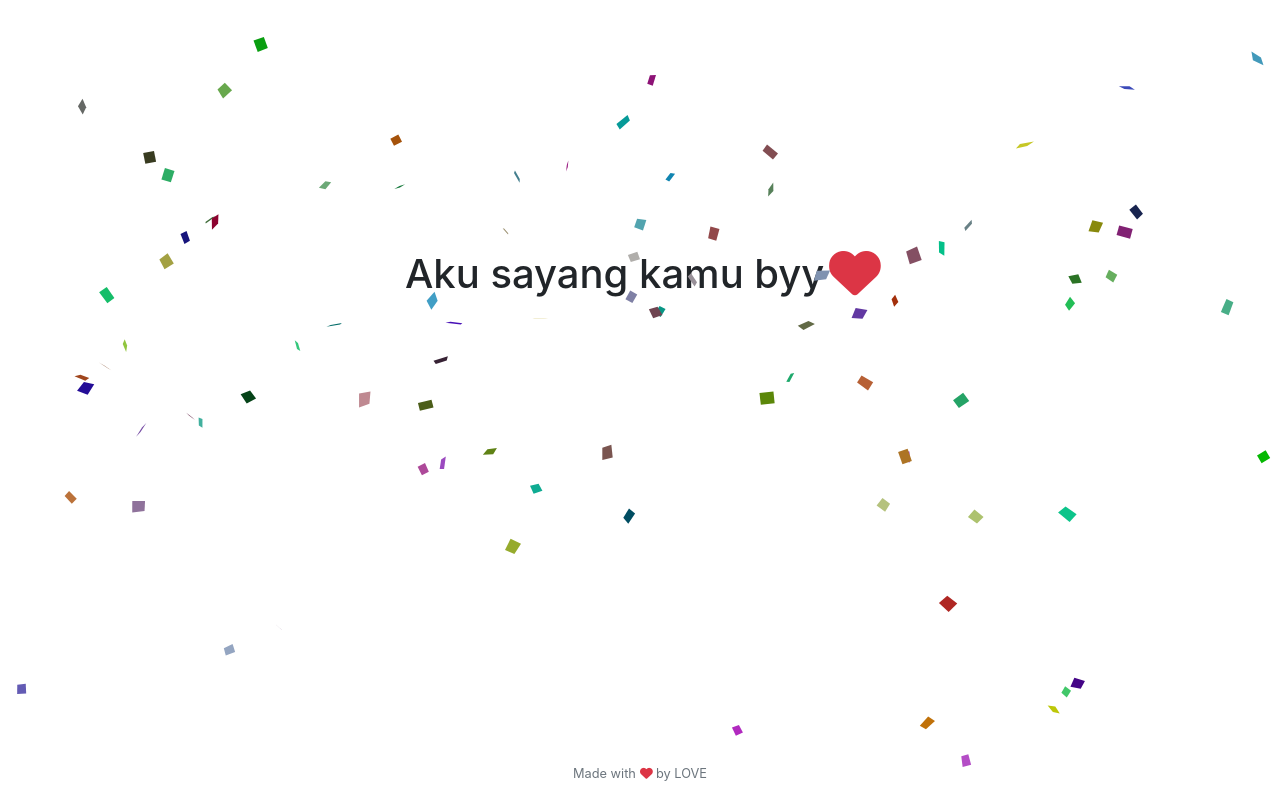
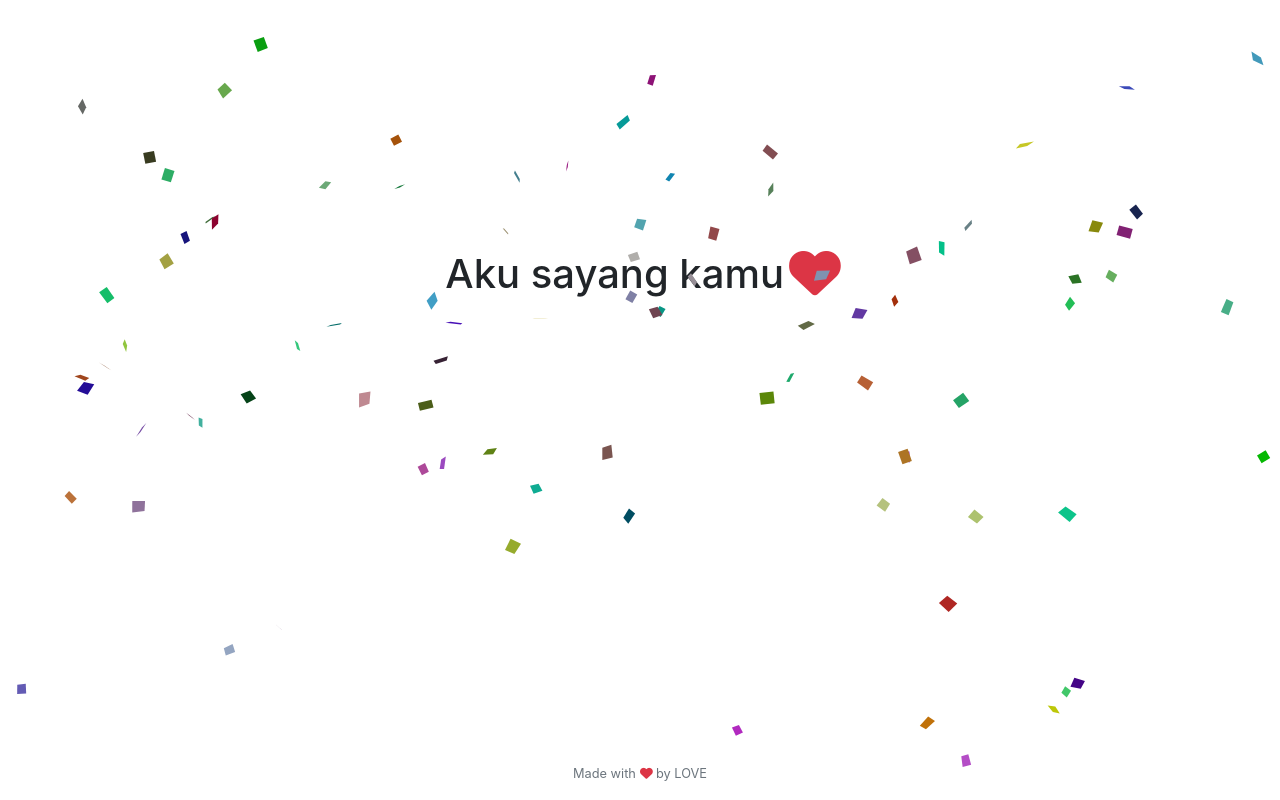
Before and after one commit to fouZee/halluu, a plain HTML site: page index.html in a window 1280 px wide. Both pictures are taken after a click on the icon 645 px from the left and 774 px from the top of the page. Drawn offline with nearby package versions, Linux system fonts and the light colour scheme; some packages are replaced by stand-ins of ours; a script that the page names is missing.

Commit message:
Update index.html

```diff
--- a/index.html
+++ b/index.html
@@ -24,7 +24,7 @@
   <div class="row">
     <div class="col-lg text-center kotak">
       <button type="button" class="btn btn-lg btn-primary tombol py-4 px-5 shadow">Click Here!</button>
-      <h1 id="teks" class="d-none animate__animated animate__pulse">Aku sayang kamu byy <i class="fas fa-heart text-danger animate__animated animate__heartBeat animate__repeat-3"></i></h1>
+      <h1 id="teks" class="d-none animate__animated animate__pulse">Aku sayang kamu <i class="fas fa-heart text-danger animate__animated animate__heartBeat animate__repeat-3"></i></h1>
     </div>
   </div>
 
```
